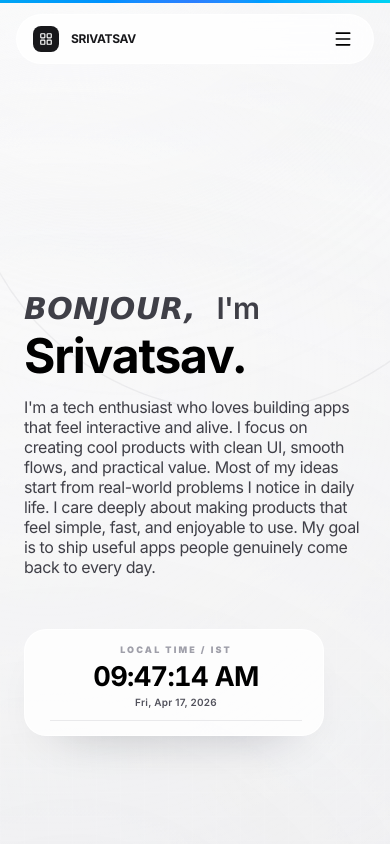
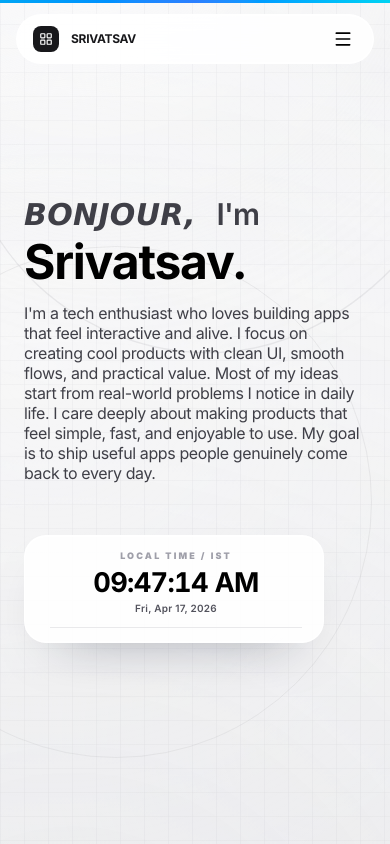
Before and after one commit to Srivatsav0511/srivatsav-Portfolio, a Next.js app: page / in a window 390 px wide. Shown: the top 844 px of the page. Built offline with nearby package versions, Linux system fonts and the light colour scheme.

Commit message:
Polish production UI: improve mobile hero spacing, glass/circle visibility, and app post CTA sections

```diff
--- a/app/globals.css
+++ b/app/globals.css
@@ -2,7 +2,7 @@
 @plugin "@tailwindcss/typography";
 
 :root {
-  --background: #f3f4f6;
+  --background: #f2f4f7;
   --foreground: #0a0a0a;
   --ease-smooth: cubic-bezier(0.22, 1, 0.36, 1);
   --font-sf-pro-text: "SF Pro Text", "SF Pro Display", -apple-system, BlinkMacSystemFont, "Helvetica Neue", Arial, sans-serif;
@@ -104,11 +104,11 @@ button {
 }
 
 .glass-surface {
-  border: 1px solid rgba(255, 255, 255, 0.85);
-  background: rgba(255, 255, 255, 0.8);
-  -webkit-backdrop-filter: blur(18px);
-  backdrop-filter: blur(18px);
-  box-shadow: 0 22px 54px -38px rgba(15, 23, 42, 0.45);
+  border: 1px solid rgba(255, 255, 255, 0.96);
+  background: rgba(255, 255, 255, 0.88);
+  -webkit-backdrop-filter: blur(18px) saturate(122%);
+  backdrop-filter: blur(18px) saturate(122%);
+  box-shadow: 0 24px 56px -36px rgba(15, 23, 42, 0.5), inset 0 1px 0 rgba(255, 255, 255, 0.8), inset 0 -1px 0 rgba(255, 255, 255, 0.46);
 }
 
 button:active,
--- a/components/layout/AnimatedBackground.tsx
+++ b/components/layout/AnimatedBackground.tsx
@@ -9,8 +9,11 @@ export default function AnimatedBackground() {
 
   return (
     <motion.div className="pointer-events-none absolute inset-0 overflow-hidden" style={{ y }}>
-      <div className="absolute inset-0 bg-[radial-gradient(circle_at_12%_8%,rgba(255,255,255,0.92),transparent_30%),radial-gradient(circle_at_84%_14%,rgba(228,228,231,0.52),transparent_31%),radial-gradient(circle_at_48%_98%,rgba(244,244,245,0.88),transparent_35%)]" />
-      <div className="absolute inset-0 bg-[radial-gradient(circle_at_20%_20%,rgba(161,161,170,0.14),transparent_25%),radial-gradient(circle_at_80%_75%,rgba(212,212,216,0.2),transparent_30%)] animate-[ambientPulse_14s_ease-in-out_infinite]" />
+      <div className="absolute inset-0 bg-[radial-gradient(circle_at_12%_8%,rgba(255,255,255,0.98),transparent_31%),radial-gradient(circle_at_84%_14%,rgba(228,228,231,0.62),transparent_34%),radial-gradient(circle_at_48%_98%,rgba(244,244,245,0.94),transparent_37%)]" />
+      <div className="absolute inset-0 bg-[radial-gradient(circle_at_20%_20%,rgba(161,161,170,0.2),transparent_27%),radial-gradient(circle_at_80%_75%,rgba(212,212,216,0.28),transparent_33%)] animate-[ambientPulse_14s_ease-in-out_infinite]" />
+      <div className="absolute -left-[36%] top-[6%] h-[32rem] w-[32rem] rounded-full border border-zinc-300/45 md:border-zinc-300/38" />
+      <div className="absolute -left-[24%] top-[18%] h-[24rem] w-[24rem] rounded-full border border-zinc-300/32 md:border-zinc-300/26" />
+      <div className="absolute -right-[32%] bottom-[12%] h-[26rem] w-[26rem] rounded-full border border-zinc-300/34 md:border-zinc-300/28" />
 
       <motion.div
         aria-hidden
@@ -25,11 +28,11 @@ export default function AnimatedBackground() {
         transition={{ duration: 16, repeat: Infinity, ease: 'easeInOut' }}
       />
 
-      <svg className="absolute -top-20 -left-20 w-[42rem] h-[42rem] opacity-35" viewBox="0 0 600 600" fill="none" aria-hidden>
+      <svg className="absolute -top-20 -left-20 w-[38rem] h-[38rem] md:w-[42rem] md:h-[42rem] opacity-55 md:opacity-46" viewBox="0 0 600 600" fill="none" aria-hidden>
         <motion.path
           stroke="currentColor"
-          className="text-zinc-300"
-          strokeWidth="1.2"
+          className="text-zinc-300/85"
+          strokeWidth="1.35"
           d="M145 88C260 34 436 67 504 178C565 278 530 440 414 507C290 577 124 532 67 410C17 303 30 153 145 88Z"
           animate={{
             d: [
@@ -42,11 +45,11 @@ export default function AnimatedBackground() {
         />
       </svg>
 
-      <svg className="absolute -bottom-28 -right-28 w-[34rem] h-[34rem] opacity-35" viewBox="0 0 600 600" fill="none" aria-hidden>
+      <svg className="absolute -bottom-28 -right-28 w-[30rem] h-[30rem] md:w-[34rem] md:h-[34rem] opacity-52 md:opacity-44" viewBox="0 0 600 600" fill="none" aria-hidden>
         <motion.path
           stroke="currentColor"
-          className="text-zinc-300"
-          strokeWidth="1.1"
+          className="text-zinc-300/85"
+          strokeWidth="1.25"
           d="M120 185C169 74 322 28 443 79C548 124 592 245 553 350C510 462 394 548 272 548C151 551 44 467 32 347C20 285 78 231 120 185Z"
           animate={{
             d: [
--- a/components/layout/HomeAssembly.tsx
+++ b/components/layout/HomeAssembly.tsx
@@ -178,7 +178,7 @@ export default function HomeAssembly() {
         style={{ scaleX: progressX }}
       />
       <AnimatedBackground />
-      <div className="pointer-events-none absolute inset-0 opacity-[0.16] [background-size:24px_24px] [background-image:linear-gradient(to_right,rgba(255,255,255,0.5)_1px,transparent_1px),linear-gradient(to_bottom,rgba(255,255,255,0.5)_1px,transparent_1px)]" />
+      <div className="pointer-events-none absolute inset-0 opacity-[0.3] md:opacity-[0.22] [background-size:24px_24px] [background-image:linear-gradient(to_right,rgba(161,161,170,0.22)_1px,transparent_1px),linear-gradient(to_bottom,rgba(161,161,170,0.2)_1px,transparent_1px)]" />
 
       {playIconIntro ? (
         <div className="pointer-events-none fixed inset-0 z-[190] overflow-hidden">
--- a/components/layout/WaveDivider.tsx
+++ b/components/layout/WaveDivider.tsx
@@ -5,11 +5,11 @@ import { motion } from 'framer-motion';
 export default function WaveDivider() {
   return (
     <div className="max-w-7xl mx-auto px-6 py-4 md:py-7" aria-hidden>
-      <svg viewBox="0 0 1200 80" className="w-full h-8 text-zinc-300/80 fill-none">
+      <svg viewBox="0 0 1200 80" className="w-full h-8 text-zinc-300 fill-none">
         <motion.path
           d="M0 38C120 7 220 70 340 38C450 10 560 66 680 40C810 12 915 67 1025 38C1090 22 1144 19 1200 37"
           stroke="currentColor"
-          strokeWidth="1.5"
+          strokeWidth="1.8"
           strokeLinecap="round"
           initial={{ pathLength: 0, opacity: 0 }}
           whileInView={{ pathLength: 1, opacity: 1 }}
--- a/components/sections/Hero.tsx
+++ b/components/sections/Hero.tsx
@@ -111,7 +111,7 @@ export default function Hero({ introActive = false }: { introActive?: boolean })
     <section
       ref={sectionRef}
       id="about"
-      className="relative min-h-screen flex items-center px-6 max-w-7xl mx-auto pt-24 pb-8"
+      className="relative min-h-screen flex items-start lg:items-center px-6 max-w-7xl mx-auto pt-32 md:pt-28 lg:pt-24 pb-8"
       onMouseMove={(e) => {
         const rect = (e.currentTarget as HTMLElement).getBoundingClientRect();
         mx.set((e.clientX - rect.left - rect.width / 2) / 14);
```
